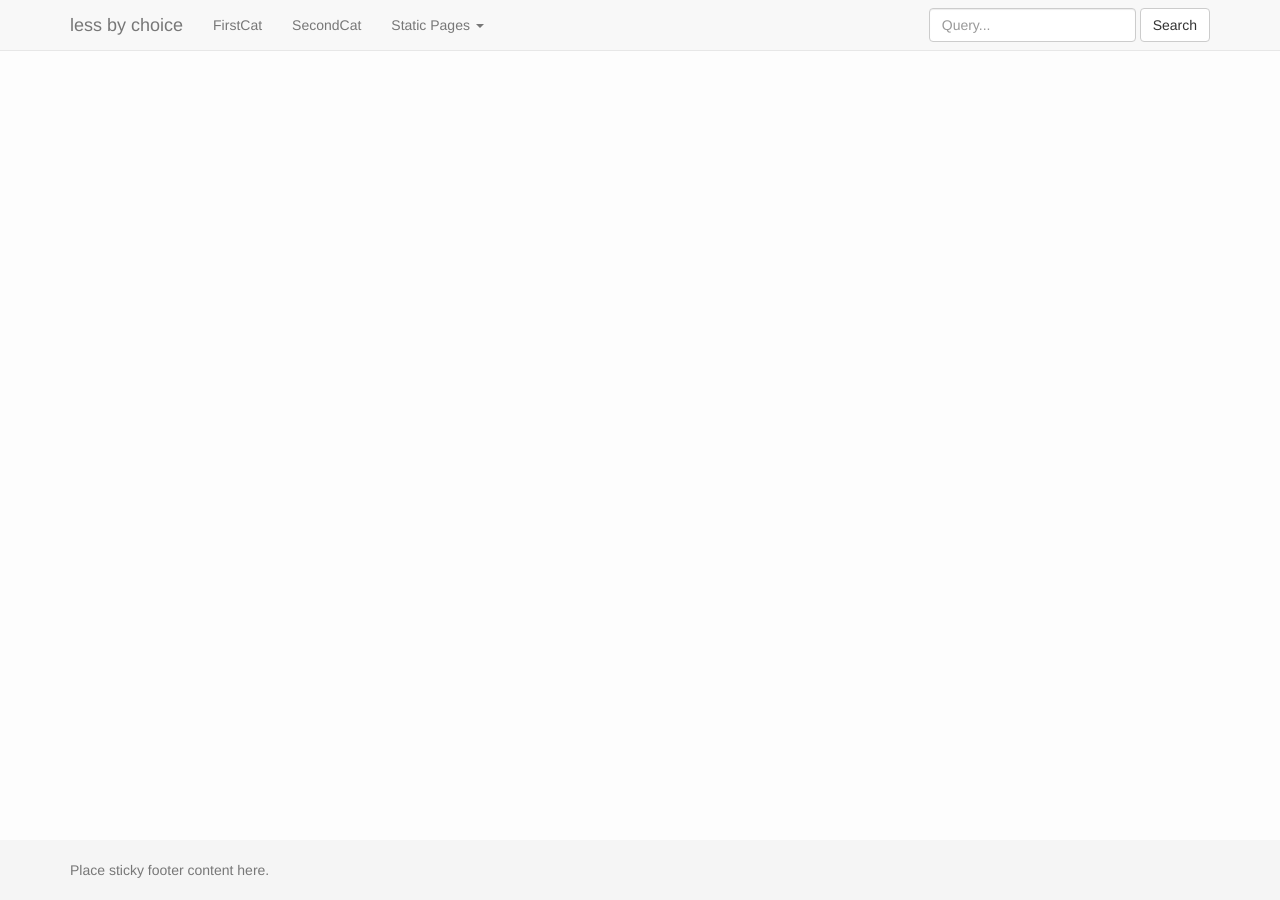
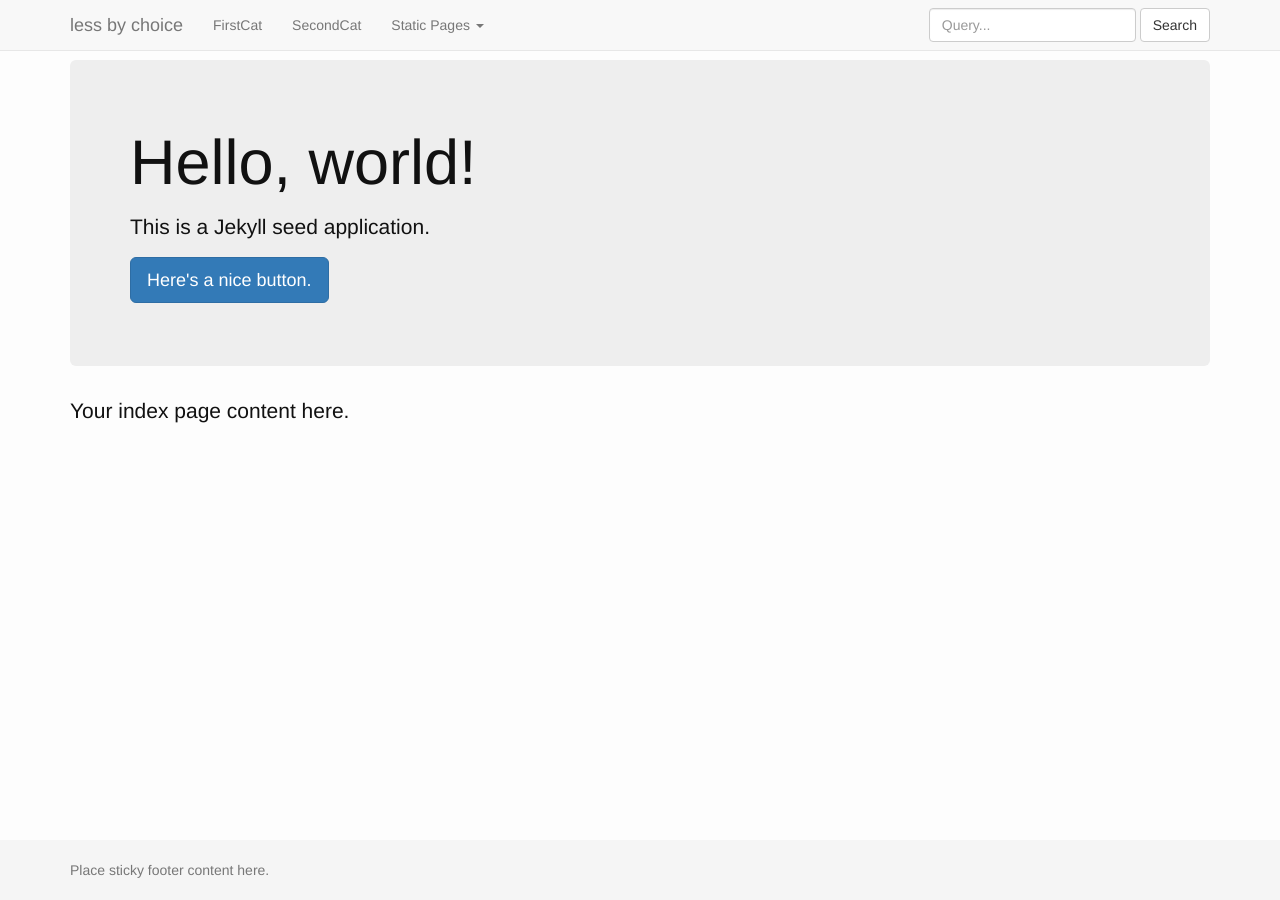
Before and after one commit to mindplace/less-by-choice, a Jekyll site: the page built from _static/index.html, in a window 1280 px wide. Built offline with Jekyll 4.4.1, drawn with Linux system fonts in a browser that asks for light colours.

Commit message:
pushing to see if img renders

```diff
--- a/_static/index.html
+++ b/_static/index.html
@@ -4,5 +4,18 @@ permalink: /
 ---
 
 <div id="index-page">
+  <div class="container">
+  <div class="jumbotron" id="index-jumbotron">
+    <div class="inner-jumbotron">
+      <h1>Hello, world!</h1>
+
+      <p>This is a Jekyll seed application.</p>
+
+      <p><a class="btn btn-primary btn-lg" href="#" role="button">Here's a nice button.</a></p>
+    </div>
+  </div>
+
+  <p class="lead">Your index page content here.</p>
 
 </div>
+</div>
```
